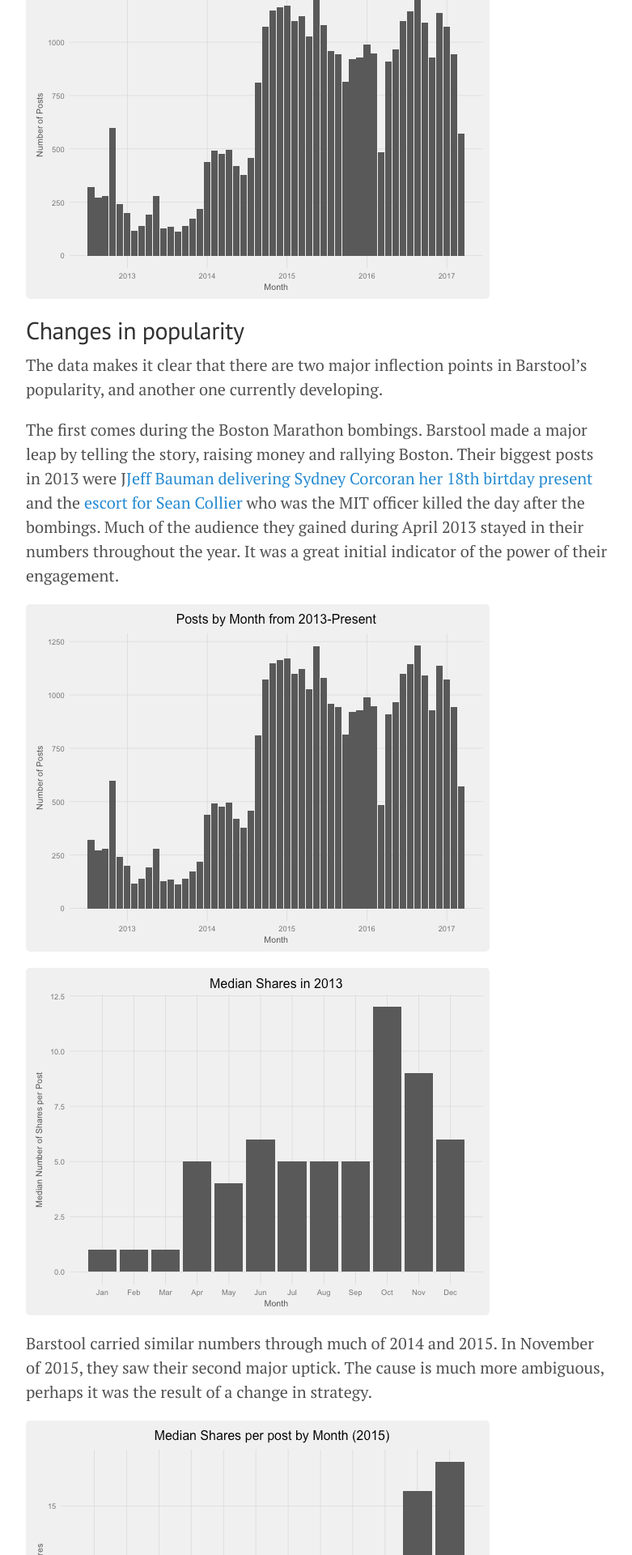
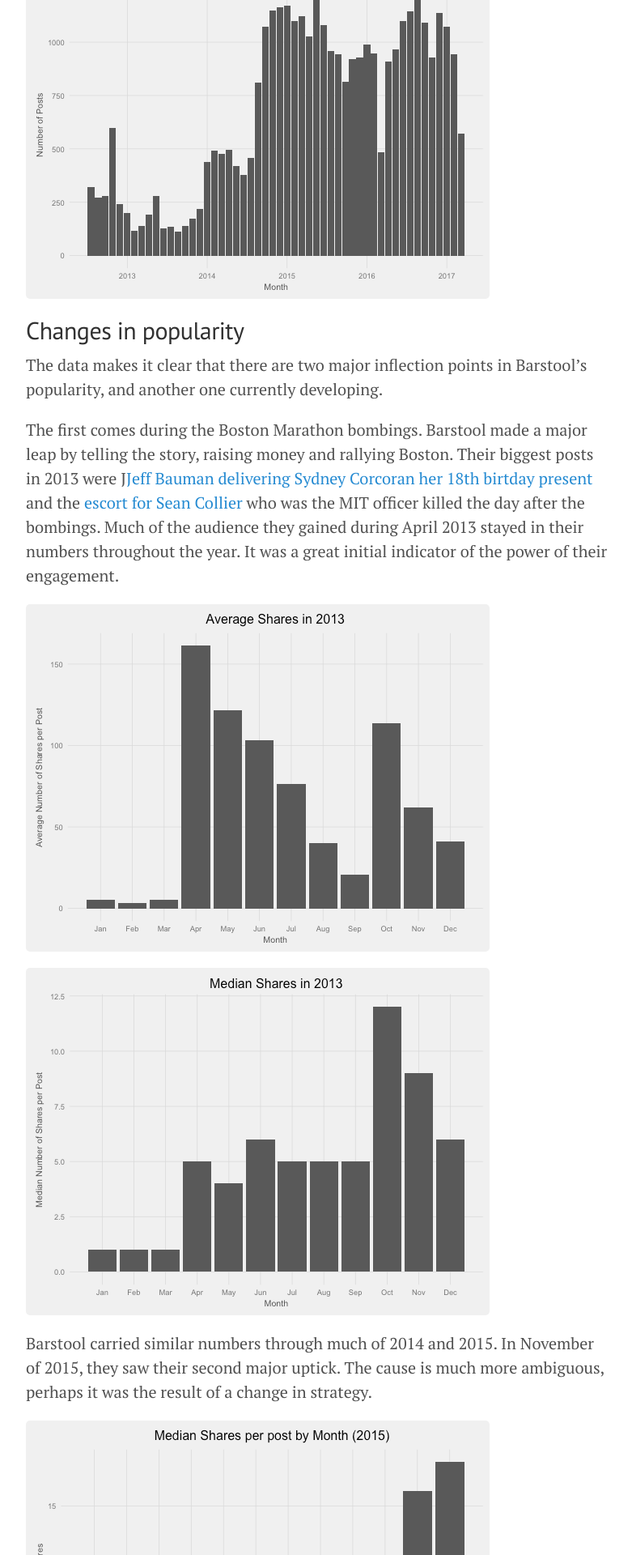
Before and after one commit to dbrait/dbrait-blog, a Jekyll site: the page built from _posts/2017-04-28-Barstool's-Journey-From-New-England-to-National-Brand.md, in a window 1280 px wide. Shown: the part 1270-3190 px from the top of the page at 81% size, without its empty margins (248-1029 px from the left). Built offline with Jekyll 4.4.1, drawn with Linux system fonts in a browser that asks for light colours.

Commit message:
Update 2017-04-28-Barstool's-Journey-From-New-England-to-National-Brand.md

```diff
--- a/_posts/2017-04-28-Barstool's-Journey-From-New-England-to-National-Brand.md
+++ b/_posts/2017-04-28-Barstool's-Journey-From-New-England-to-National-Brand.md
@@ -25,7 +25,7 @@
 
 The first comes during the Boston Marathon bombings.  Barstool made a major leap by telling the story, raising money and rallying Boston.  Their biggest posts in 2013 were J<a href="https://www.facebook.com/barstoolsports/photos/a.352575592501.188647.348156187501/10151640240762502/?type=3&theater">Jeff Bauman delivering Sydney Corcoran her 18th birtday present</a> and the  <a href="https://www.facebook.com/barstoolsports/photos/a.352575592501.188647.348156187501/10151635290102502/?type=3&theater">escort for Sean Collier</a> who was the MIT officer killed the day after the bombings.  Much of the audience they gained during April 2013 stayed in their numbers throughout the year.  It was a great initial indicator of the power of their engagement.
 
-<img src ="{{dbrait.github.io}}/img/2013-present.png">
+<img src ="{{dbrait.github.io}}/img/avg_shares_2013.png">
 <img src="{{dbrait.github.io}}/img/med_shares_2013.png">
 
 Barstool carried similar numbers through much of 2014 and 2015.  In November of 2015, they saw their second major uptick.  The cause is much more ambiguous, perhaps it was the result of a change in strategy.
```
